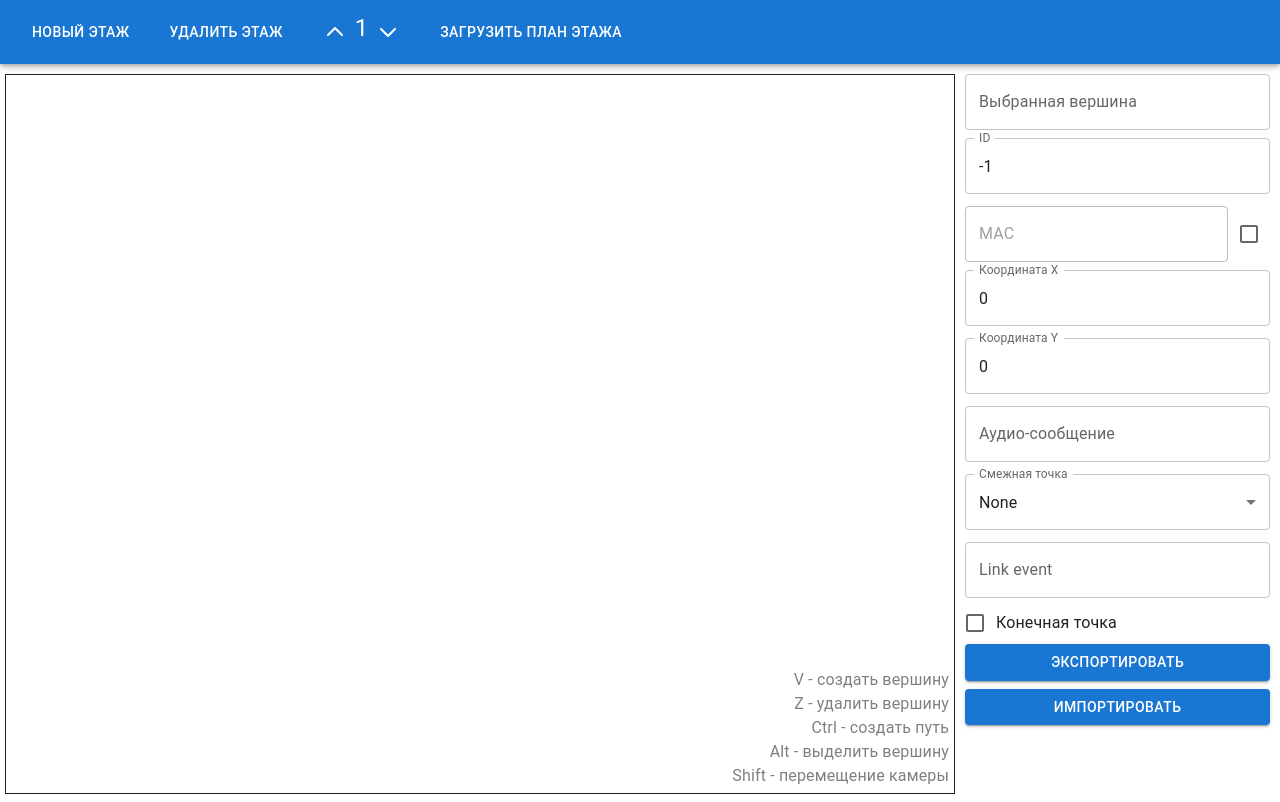
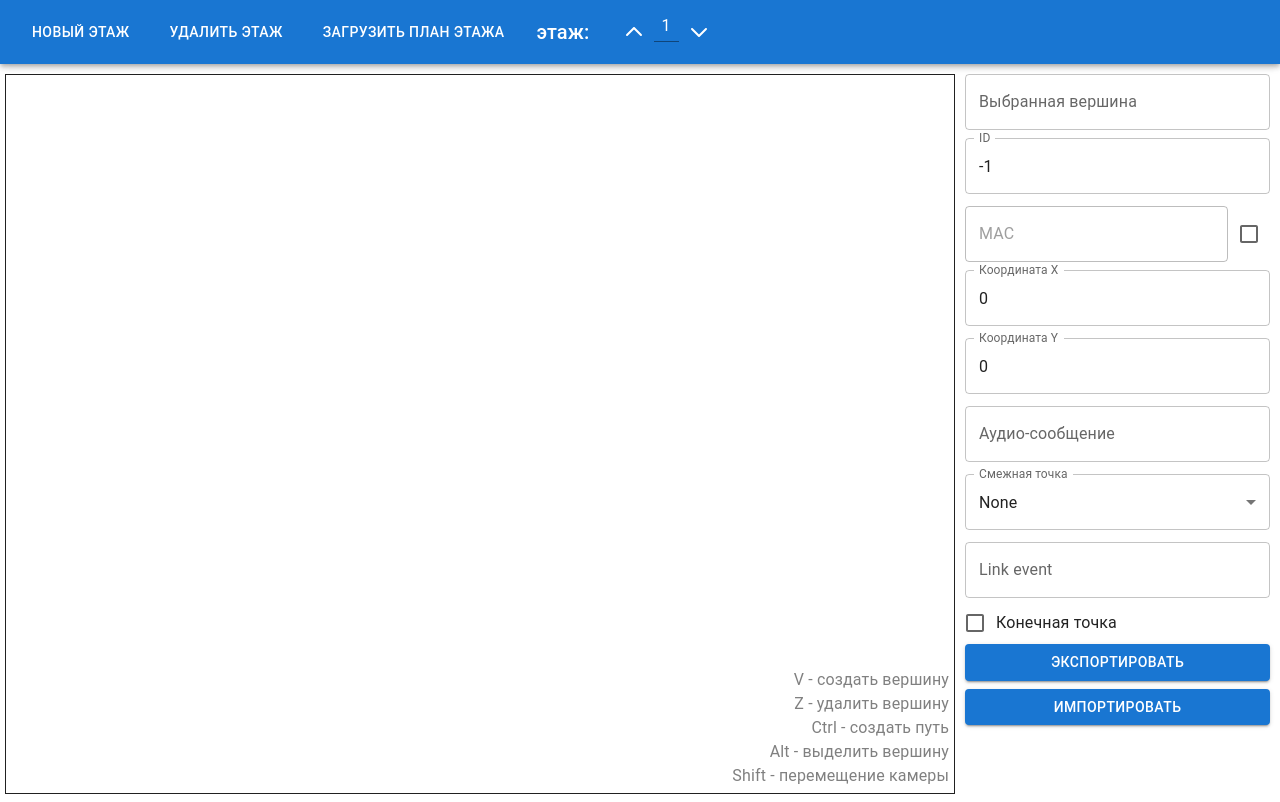
Before and after one commit to stiznt/MapConfigurator, a React (Create React App) app: page / in a window 1280 px wide. Built offline with nearby package versions, Linux system fonts and the light colour scheme.

Commit message:
Добавлена валидация ввода id этажа.
Нужно исправить баг с продвижением по этажам

```diff
--- a/package.json
+++ b/package.json
@@ -5,6 +5,7 @@
   "dependencies": {
     "@emotion/react": "^11.11.4",
     "@emotion/styled": "^11.11.0",
+    "@mui/base": "^5.0.0-beta.39",
     "@mui/material": "^5.15.12",
     "@testing-library/jest-dom": "^5.17.0",
     "@testing-library/react": "^13.4.0",
--- a/src/App.tsx
+++ b/src/App.tsx
@@ -5,16 +5,17 @@ import { convertMousePosToSVGPos, generateEdgeId, generateNodeId } from './utils
 import { GraphInfo, NodeType, EdgeType, FloorInfo } from './types';
 import { AppBar, Box, Button,ButtonGroup,Checkbox,CssBaseline,Dialog,DialogTitle,FormControl,FormControlLabel,FormGroup,Grid,IconButton,InputLabel,List, ListItem,MenuItem,Select,Stack,TextField, Toolbar, Typography, createSvgIcon} from '@mui/material';
 import PlanLoadDialog from './PlanLoadDialog';
+import NumberInput from './NumberInput';
 
 function reducer(state: GraphInfo, action: {type:string, args: any}):GraphInfo{
+	let currentFloor = state.floors.find(floor => floor.id == state.currentFloorId);
+	if(!currentFloor) return state;
 	switch(action.type){
 		case 'node-select':
-			const new_id = state.floors[state.currentFloor].selectedNodeId == action.args.nodeId ? -1: action.args.nodeId;
-			state.floors[state.currentFloor].selectedNodeId = new_id;
+			const new_id = currentFloor.selectedNodeId == action.args.nodeId ? -1: action.args.nodeId;
+			currentFloor.selectedNodeId = new_id;
 			console.log(state, action.args.nodeId, new_id)
-			return {
-				...state
-			};
+			break;
 		case 'node-create':
 			var [x, y] = convertMousePosToSVGPos(action.args.mousePosition.x, action.args.mousePosition.y);
 			var id = generateNodeId()
@@ -26,15 +27,14 @@ function reducer(state: GraphInfo, action: {type:string, args: any}):GraphInfo{
 				mac: "",
 				macEditable: false,
 				message: "",
-				isEndPoint: false
+				isEndPoint: false,
+				type: ""
 			}
-			state.floors[state.currentFloor].nodes.push(new_node)
-			return {
-				...state,
-			};
+			currentFloor.nodes.push(new_node)
+			break;
 		case 'node-change':
 			var changes : {key:keyof NodeType, value: any}[] = action.args.changes;
-			let node4 = state.floors[state.currentFloor].nodes.find(v => v.id == action.args.nodeId)!;
+			let node4 = currentFloor.nodes.find(v => v.id == action.args.nodeId)!;
 			const updateNode = <K extends keyof NodeType>(key: K, value: NodeType[K]) => {
 				node4[key] = value;
 			}
@@ -42,81 +42,83 @@ function reducer(state: GraphInfo, action: {type:string, args: any}):GraphInfo{
 			for(var i = 0; i < changes.length; i++){
 				updateNode(changes[i].key, changes[i].value);
 			}
-			return {
-				...state
-			};
+			break;
 		case 'node-remove':
 			if(action.args.nodeId == -1) return state;
-			state.floors[state.currentFloor].nodes = state.floors[state.currentFloor].nodes.filter(node => node.id != action.args.nodeId);
-			state.floors[state.currentFloor].selectedNodeId = -1;
-			return {
-				...state
-			};
+			currentFloor.nodes = currentFloor.nodes.filter(node => node.id != action.args.nodeId);
+			currentFloor.selectedNodeId = -1;
+			break;
 		case 'edge-create':
-			if(state.floors[state.currentFloor].selectedNodeId == -1 || state.floors[state.currentFloor].selectedNodeId == action.args.nodeId) return state;
+			if(currentFloor.selectedNodeId == -1 || currentFloor.selectedNodeId == action.args.nodeId) return state;
 
-			const paths = state.floors[state.currentFloor].edges.filter((edge) => state.floors[state.currentFloor].selectedNodeId in edge.nodes && action.args.nodeId in edge.nodes)
+			const paths = currentFloor.edges.filter((edge) => currentFloor!.selectedNodeId in edge.nodes && action.args.nodeId in edge.nodes)
 			if(paths.length > 0){
 				return state;
 			}
 			const new_edge = {
 				id: generateEdgeId(),
-				nodes: {[state.floors[state.currentFloor].selectedNodeId]: 1, [action.args.nodeId]: 1},
+				nodes: {[currentFloor.selectedNodeId]: 1, [action.args.nodeId]: 1},
 				message: ""
 			}
-			state.floors[state.currentFloor].edges.push(new_edge);
-			return {
-				...state
-			};
+			currentFloor.edges.push(new_edge);
+			break;
 		case 'edge-remove':
-			state.floors[state.currentFloor].edges = state.floors[state.currentFloor].edges.filter((edge) => edge.id !== action.args.edgeId)
-			return {
-				...state
-			}
+			currentFloor.edges = currentFloor.edges.filter((edge) => edge.id !== action.args.edgeId)
+			break;
 		case 'edge-update':
-			let edge = state.floors[state.currentFloor].edges.find(e => action.args.nodeId in e.nodes && state.floors[state.currentFloor].selectedNodeId in e.nodes)
+			let edge = currentFloor.edges.find(e => action.args.nodeId in e.nodes && currentFloor!.selectedNodeId in e.nodes)
 			if(edge == undefined) return state;
 
 			edge.message = action.args.changes[0].value
-			return {
-				...state
-			};
+			break;
 		case 'set-plan':
-			state.floors[state.currentFloor].planURL = action.args.url
-			return{
-				...state
+			currentFloor.planURL = action.args.url
+			break;
+		case 'floor-create':
+			const floor_id = state.floors[state.floors.length-1].id;
+			state.floors.push(emptyFloor(floor_id + 1));
+			state.currentFloorId = floor_id+1;
+			break;
+		case 'floor-remove':
+			if(state.floors.length == 1) break;
+			var floorIndex = state.floors.findIndex(floor => floor.id === state.currentFloorId);
+			for(var i = state.floors.length-1; i > floorIndex; i--){
+				state.floors[i].id = state.floors[i-1].id;
 			}
-		case 'set-current-floor':
-			return{
-				...state,
-				currentFloor: action.args.value
-			}
-		case 'floor-create':
-			state.floors.push(emptyFloor());
-			state.currentFloor += 1;
-			return {
-				...state
-			}
-		case 'floor-remove':
-			if(state.floors.length == 1) return state;
-			state.floors.splice(state.currentFloor, 1);
-			state.currentFloor -= state.currentFloor - 1 < 0? 0:state.currentFloor-1;
-			return {
-				...state
-			}
+			state.currentFloorId = floorIndex === 0? state.floors[0].id: state.floors[floorIndex-1].id;
+			state.floors.splice(floorIndex, 1);
+			break;
+		case 'current-floor-id-decrease':
+			var temp = state.floors.findIndex(floor => floor.id === state.currentFloorId);
+			if(temp == 0) break;
+			state.currentFloorId = state.floors[temp-1].id;
+			console.log(state.floors)
+			break;
+		case 'current-floor-id-increase':
+			var temp = state.floors.findIndex(floor => floor.id === state.currentFloorId);
+			if(temp == state.floors.length-1) break;
+			state.currentFloorId = state.floors[temp+1].id;
+			console.log(state.floors)
+
+			break;
+		case 'floor-id-change':
+			currentFloor.id = action.args.value;
+			state.currentFloorId = action.args.value;
+			break;
 	}
-
-	return state;
+	return {
+		...state
+	}
 }
 
 function initGraphInfo(): GraphInfo{
 	return {
-		floors: [emptyFloor()],
-		currentFloor: 0
+		floors: [emptyFloor(1)],
+		currentFloorId: 1
 	}
 }
 
-function emptyFloor() :FloorInfo{
+function emptyFloor(id: number) :FloorInfo{
 	const emptyNode: NodeType = {
 		id: -1,
 		label: "",
@@ -125,9 +127,11 @@ function emptyFloor() :FloorInfo{
 		isEndPoint: false,
 		mac: "",
 		macEditable: false,
-		message: ""
+		message: "",
+		type: ""
 	};
 	return {
+			id: id,
 			selectedNodeId: -1,
 			nodes: [emptyNode],
 			edges: [],
@@ -140,26 +144,30 @@ function App() {
 	const [selectorValue, setSelectorValue] = useState(-1);
 	const [planLoadDialog, setPlanLoadDialogOpen] = useState(false);
 
+	const getCurrentFloor = () => {
+		return graphInfo.floors.find(floor => floor.id === graphInfo.currentFloorId)!;
+	}
+
 	const getSelectedNode = () => {
-		return graphInfo.floors[graphInfo.currentFloor].nodes.find(v => v.id === graphInfo.floors[graphInfo.currentFloor].selectedNodeId)
+		return getCurrentFloor().nodes.find(v => v.id === getCurrentFloor().selectedNodeId)
 	}
 
 	const selectedNodeChange = (changes: {key: keyof NodeType, value: any}[]) => {
-		dispatch({type: "node-change", args: {nodeId: graphInfo.floors[graphInfo.currentFloor].selectedNodeId, changes: changes}});
+		dispatch({type: "node-change", args: {nodeId: getCurrentFloor().selectedNodeId, changes: changes}});
 	}
 
 	const getConnectedNodesById = (id: number) => {
-		var edges = graphInfo.floors[graphInfo.currentFloor].edges.filter(edge => id in edge.nodes);
-		var ids = {[graphInfo.floors[graphInfo.currentFloor].selectedNodeId]: 1};
+		var edges = getCurrentFloor().edges.filter(edge => id in edge.nodes);
+		var ids = {[getCurrentFloor().selectedNodeId]: 1};
 		edges.forEach(elem => {ids = Object.assign(ids, elem.nodes)})
 
-		delete ids[graphInfo.floors[graphInfo.currentFloor].selectedNodeId];
+		delete ids[getCurrentFloor().selectedNodeId];
 
-		return graphInfo.floors[graphInfo.currentFloor].nodes.filter(node => node.id in ids);
+		return getCurrentFloor().nodes.filter(node => node.id in ids);
 	}
 
 	const getEdgeById = (id: number) => {
-		let edge = graphInfo.floors[graphInfo.currentFloor].edges.find(e => id in e.nodes && graphInfo.floors[graphInfo.currentFloor].selectedNodeId in e.nodes)
+		let edge = getCurrentFloor().edges.find(e => id in e.nodes && getCurrentFloor().selectedNodeId in e.nodes)
 		if(edge == undefined) return ({id: -1, nodes: [], message: ""} as EdgeType)
 		return edge;
 	}
@@ -179,18 +187,19 @@ function App() {
 					<Stack direction={'row'} spacing={3}>
 						<Button color="inherit" onClick={() => dispatch({type: 'floor-create', args: {}})}>Новый этаж</Button>
 						<Button color="inherit" onClick={() => dispatch({type: 'floor-remove', args: {}})}>Удалить этаж</Button>
+						<Button color="inherit" onClick={e => setPlanLoadDialogOpen(true)}>Загрузить план этажа</Button>
+						<Typography variant='h6' paddingTop={"6px"} paddingBottom={"6px"} color="inherit">этаж: </Typography>
 						<ButtonGroup variant='text'>
-							<IconButton color="inherit" onClick={() => dispatch({type: 'set-current-floor', args: {value: graphInfo.currentFloor + 1 >= graphInfo.floors.length? graphInfo.floors.length-1: graphInfo.currentFloor+1}})}><UpIcon/></IconButton>
-							<Typography  variant="h5" textAlign={"center"} width={"100%"}>{graphInfo.currentFloor + 1}</Typography>
-							<IconButton color="inherit" onClick={() => dispatch({type: 'set-current-floor', args: {value: graphInfo.currentFloor - 1 < 0? 0: graphInfo.currentFloor-1}})}><DownIcon/></IconButton>
+							<IconButton color="inherit" onClick={() => dispatch({type: 'current-floor-id-increase', args: {}})}><UpIcon/></IconButton>
+							<NumberInput value={graphInfo.currentFloorId} onChange={(value:number) => dispatch({type: 'floor-id-change', args: {value: value}})}/>
+							<IconButton color="inherit" onClick={() => dispatch({type: 'current-floor-id-decrease', args: {}})}><DownIcon/></IconButton>
 						</ButtonGroup>
-						<Button color="inherit" onClick={e => setPlanLoadDialogOpen(true)}>Загрузить план этажа</Button>
 					</Stack>
 				</Toolbar>
 			</AppBar>
 			<Grid container marginTop={"5px"}>
 				<Grid item xs={9}>
-					<Graph graphInfo={graphInfo.floors[graphInfo.currentFloor]} dispatcher={dispatch}/>
+					<Graph graphInfo={getCurrentFloor()} dispatcher={dispatch}/>
 				</Grid>
 				<Grid item xs margin="5px" marginRight={"10px"}>
 					<TextField fullWidth label="Выбранная вершина" value={getSelectedNode()?.label} onChange={event => selectedNodeChange([{key: "label", value: event.target.value}])}></TextField>
@@ -215,7 +224,7 @@ function App() {
                                 <Select labelId='link-select-label' label="Смежная точка" value={selectorValue} onChange={e => setSelectorValue(e.target.value as number)}>
                                     <MenuItem value={-1}>None</MenuItem>
 									{
-										getConnectedNodesById(graphInfo.floors[graphInfo.currentFloor].selectedNodeId).map(node => {
+										getConnectedNodesById(getCurrentFloor().selectedNodeId).map(node => {
 											return <MenuItem value={node.id}>{node.label}</MenuItem>
 										})
 									}
--- /dev/null
+++ b/src/NumberInput.tsx
@@ -0,0 +1,30 @@
+import { Box, TextField } from "@mui/material";
+import { ChangeEvent, useState } from "react";
+
+function NumberInput({value, onChange, ...props}: any){
+    const [inputValue, setInputValue] = useState(value ? value.toString(): "")
+    const [validateValue, setValidateValue] = useState(value)
+
+    const handleChange = (event: ChangeEvent) => {
+        var new_value = (event.target as HTMLInputElement).value;
+        if(/^-?\d+$/.test(new_value)){
+            setValidateValue(parseInt(new_value))
+            if(onChange) onChange(parseInt(new_value));
+            console.log(new_value)
+        }
+        setInputValue(new_value);
+    }
+
+    return (
+        <Box>
+            <TextField
+            variant="standard"
+            value={inputValue}
+            onChange={handleChange}
+            inputProps={{style: {width: "25px", textAlign: "center", color: "white"}}}></TextField>
+        </Box>
+    )
+}
+
+
+export default NumberInput;
```
Also changed, not shown: src/types.tsx (+6 -2 lines), 1 other file (tests, documents, lock files or other folders).
